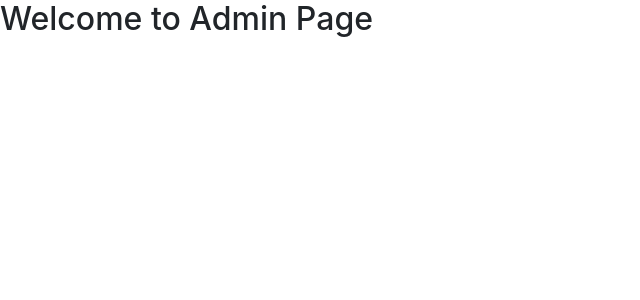
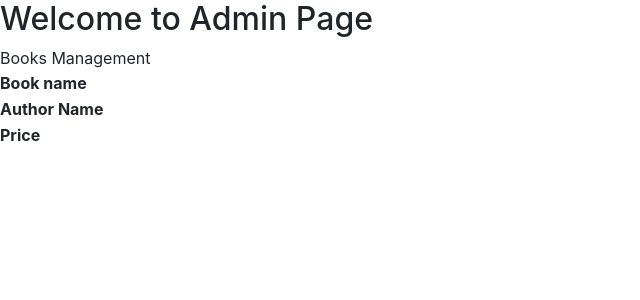
Before and after one commit to Ainulabsar/Book-lio, a React (Create React App) app: page /admin in a window 1280 px wide. Shown: the top 300 px of the page, without its empty margins (0-640 px from the left). Built offline with nearby package versions, Linux system fonts and the light colour scheme.

Commit message:
changes done

```diff
--- a/src/components/Admin/admin.js
+++ b/src/components/Admin/admin.js
@@ -4,6 +4,18 @@ function admin() {
   return (
     <div>
       <h2>Welcome to Admin Page</h2>
+      <div>Books Management</div>
+      <table>
+        <tr>
+          <th>Book name</th>
+        </tr>
+        <tr>
+          <th>Author Name</th>
+        </tr>
+        <tr>
+          <th>Price</th>
+        </tr>
+      </table>
     </div>
   );
 }
--- a/src/components/BookDetail.js
+++ b/src/components/BookDetail.js
@@ -44,11 +44,12 @@ const BookDetail = () => {
       ...prevState,
       [e.target.name]: e.target.value,
     }));
-    // console.log(e.target.name, "value", e.target.value);
   };
-  //   console.log(inputs);
   return (
     <div className="container">
+      <div>
+        <h3>Update Book</h3>
+      </div>
       {inputs && (
         <form className="form" onSubmit={handleSubmit}>
           <div className="mb-3">
--- a/src/components/Nav.js
+++ b/src/components/Nav.js
@@ -1,17 +1,8 @@
 import React from "react";
 import MenuIcon from "@mui/icons-material/Menu";
-// import useState from "react";
 import { useLocation, useNavigate } from "react-router-dom";
-// import book from "./Buyer/book";
 import "./Nav.css";
 function Nav() {
-  // const [searchTerm, setSearchTerm] = useState();
-  // const handleSearch = (e) => {
-  //   const term = e.target.value;
-  //   console.log(term);
-  //   setSearchTerm(term);
-  // };
-
   const location = useLocation();
   const history = useNavigate();
   console.log(location.state);
@@ -24,7 +15,6 @@ function Nav() {
         <div className="container-fluid">
           <a className="navbar-brand" href="/">
             BookLio
-            {/* <h1>Hello {location.state.id} </h1> */}
           </a>
           <button
             className="navbar-toggler"
@@ -50,28 +40,16 @@ function Nav() {
                 </a>
               </li>
             </ul>
-            {/* <form className="d-flex" role="search">
+            <form className="d-flex" role="search">
               <input
                 className="form-control me-2"
                 type="search"
                 placeholder="Search for books..."
-                // value={searchTerm}
-                // onChange={handleSearch}
               />
-              <button
-                className="btn btn-outline-success"
-                type="submit"
-                // onClick={handleSearch}
-              >
+              <button className="btn btn-outline-success" type="submit">
                 Search
               </button>
-  </form> */}
-
-            {/* <div>
-              <button type="button" class="btn btn-primary">
-                Buyer
-              </button>
-            </div> */}
+            </form>
             <div className="dropdown">
               <button
                 type="button"
@@ -80,7 +58,6 @@ function Nav() {
               >
                 <MenuIcon />
               </button>
-
               <ul className="dropdown-menu">
                 <li>
                   <a className="dropdown-item" href="/Book">
--- a/src/components/login/login.js
+++ b/src/components/login/login.js
@@ -22,6 +22,7 @@ function Login() {
         password,
       });
       console.log(res);
+      console.log(res.data);
       if (res.data === "exist") {
         if (Seller === "option1") {
           history("/home");
--- a/src/components/signup/signup.js
+++ b/src/components/signup/signup.js
@@ -39,7 +39,6 @@ function Signup() {
             } else {
               alert("Please select your domain (Seller/Buyer)");
             }
-            // history("/home", { state: { id: "name" } });
           }
         })
         .catch((e) => {
@@ -56,7 +55,6 @@ function Signup() {
       console.log(error);
     }
   }
-
   return (
     <div className="log">
       <div className="login">
```
